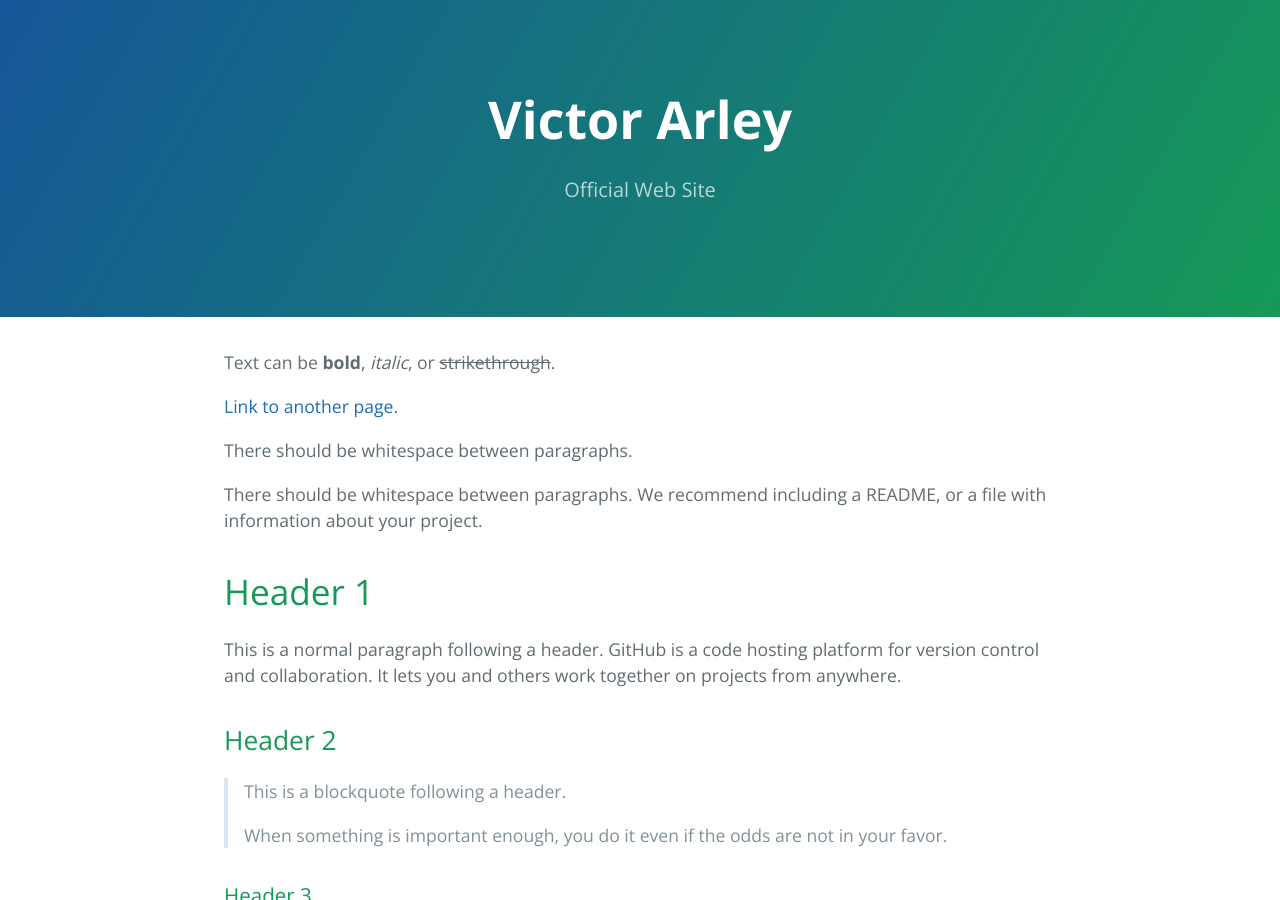
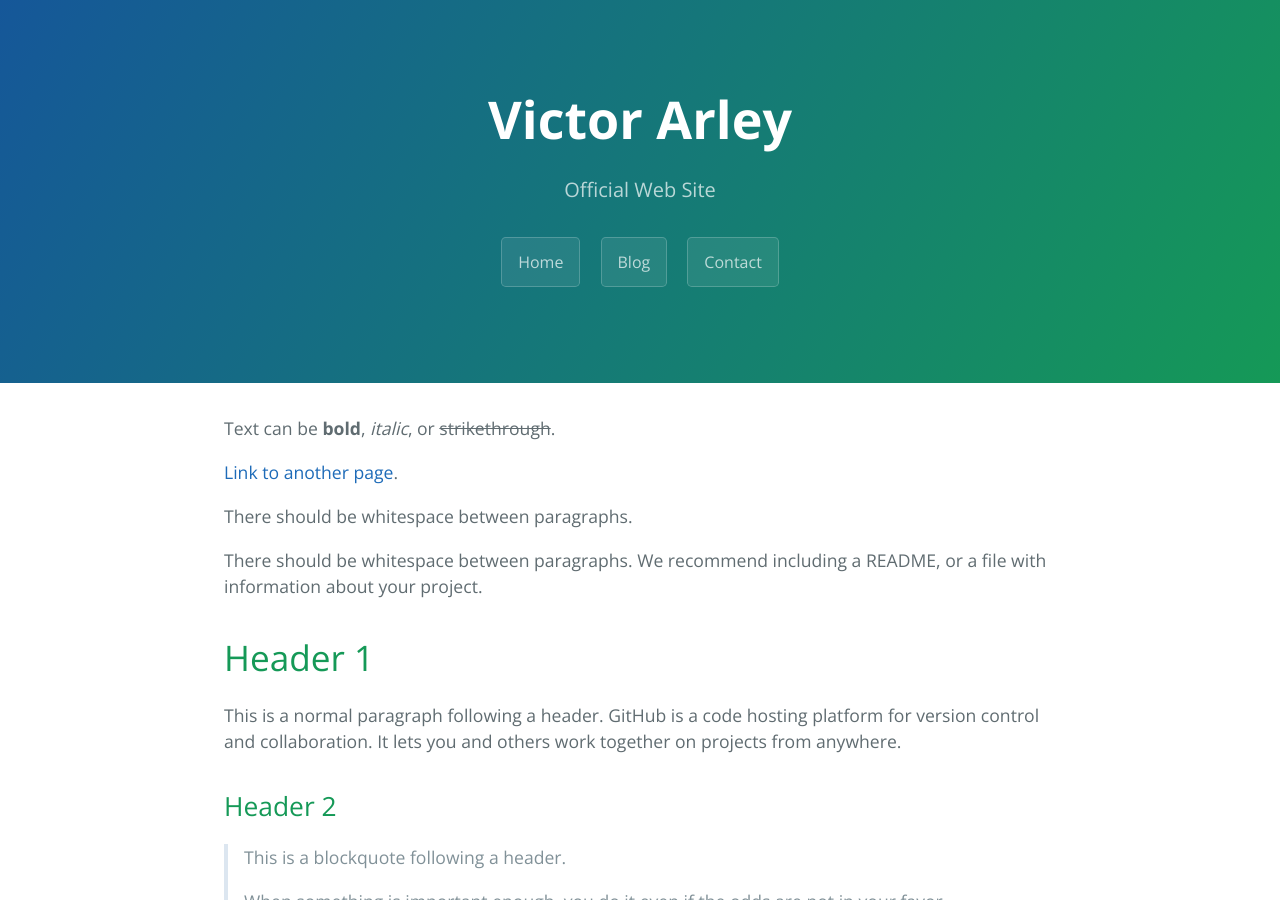
Before and after one commit to victorarley/victorarley.github.io, a Jekyll site: the page built from index.md, in a window 1280 px wide and 900 px high. Built offline with Jekyll 4.4.1, drawn with Linux system fonts in a browser that asks for light colours.

Commit message:
Test main menu

```diff
--- a/_layouts/default.html
+++ b/_layouts/default.html
@@ -32,6 +32,9 @@
         <a href="{{ site.github.zip_url }}" class="btn">Download .zip</a>
         <a href="{{ site.github.tar_url }}" class="btn">Download .tar.gz</a>
       {% endif %}
+      <a href="{{ site.github.zip_url }}" class="btn">Home</a>
+      <a href="{{ site.github.tar_url }}" class="btn">Blog</a>
+      <a href="{{ site.github.tar_url }}" class="btn">Contact</a>
     </header>
 
     <main id="content" class="main-content" role="main">
```
